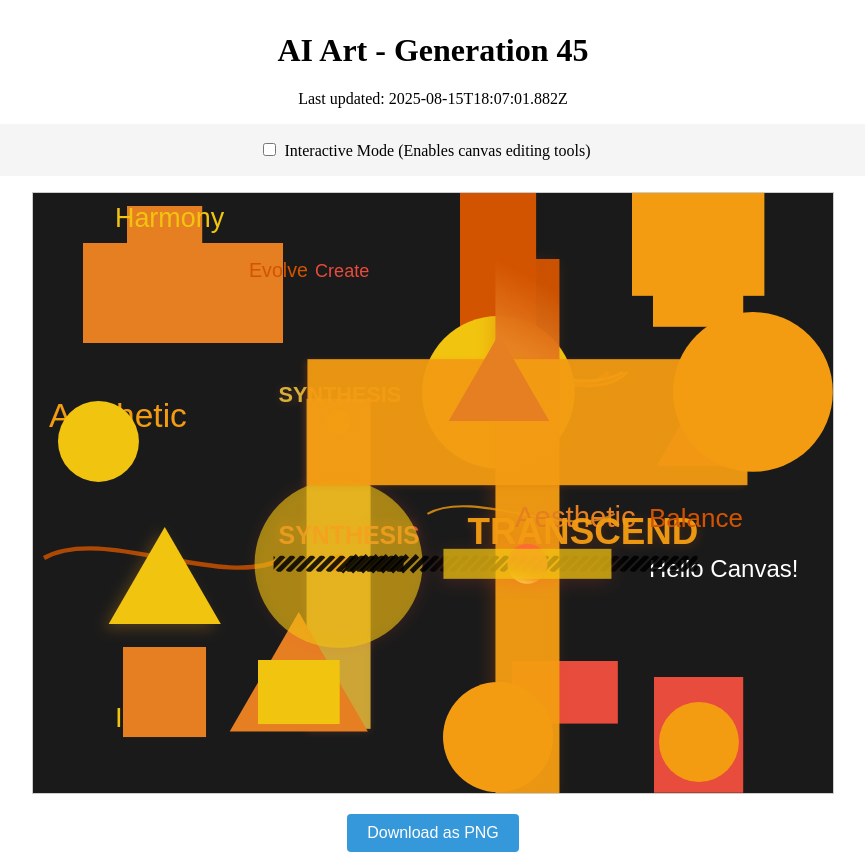
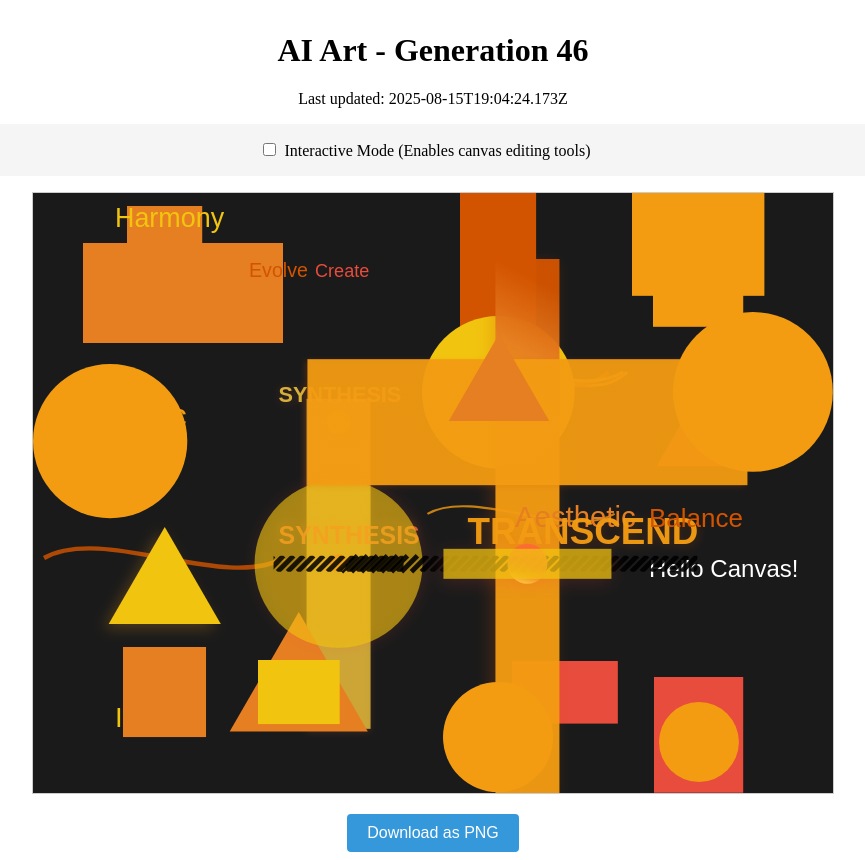
Before and after one commit to mcclowes/ai-art, a React (Vite) app: page / in a window 1280 px wide. Shown: the whole page, without its empty margins (207-1072 px from the left). Built offline with nearby package versions, Linux system fonts and the light colour scheme.

Commit message:
Improve artwork - Generation 46

```diff
--- a/src/artwork-state.ts
+++ b/src/artwork-state.ts
@@ -671,9 +671,17 @@ export const artworkState: ArtworkState = {
       "font": "26.90299968051927px Arial",
       "fillStyle": "#f1c40f",
       "id": "text_1755281221882"
+    },
+    {
+      "type": "circle",
+      "x": 77.1495789920213,
+      "y": 248.1495789920213,
+      "radius": 77.1495789920213,
+      "fillStyle": "#f39c12",
+      "id": "circle_1755284664173"
     }
   ],
-  "generation": 45,
-  "lastUpdated": "2025-08-15T18:07:01.882Z",
+  "generation": 46,
+  "lastUpdated": "2025-08-15T19:04:24.173Z",
   "cycleStarted": "2025-08-13T22:05:34.253Z"
 };
```
